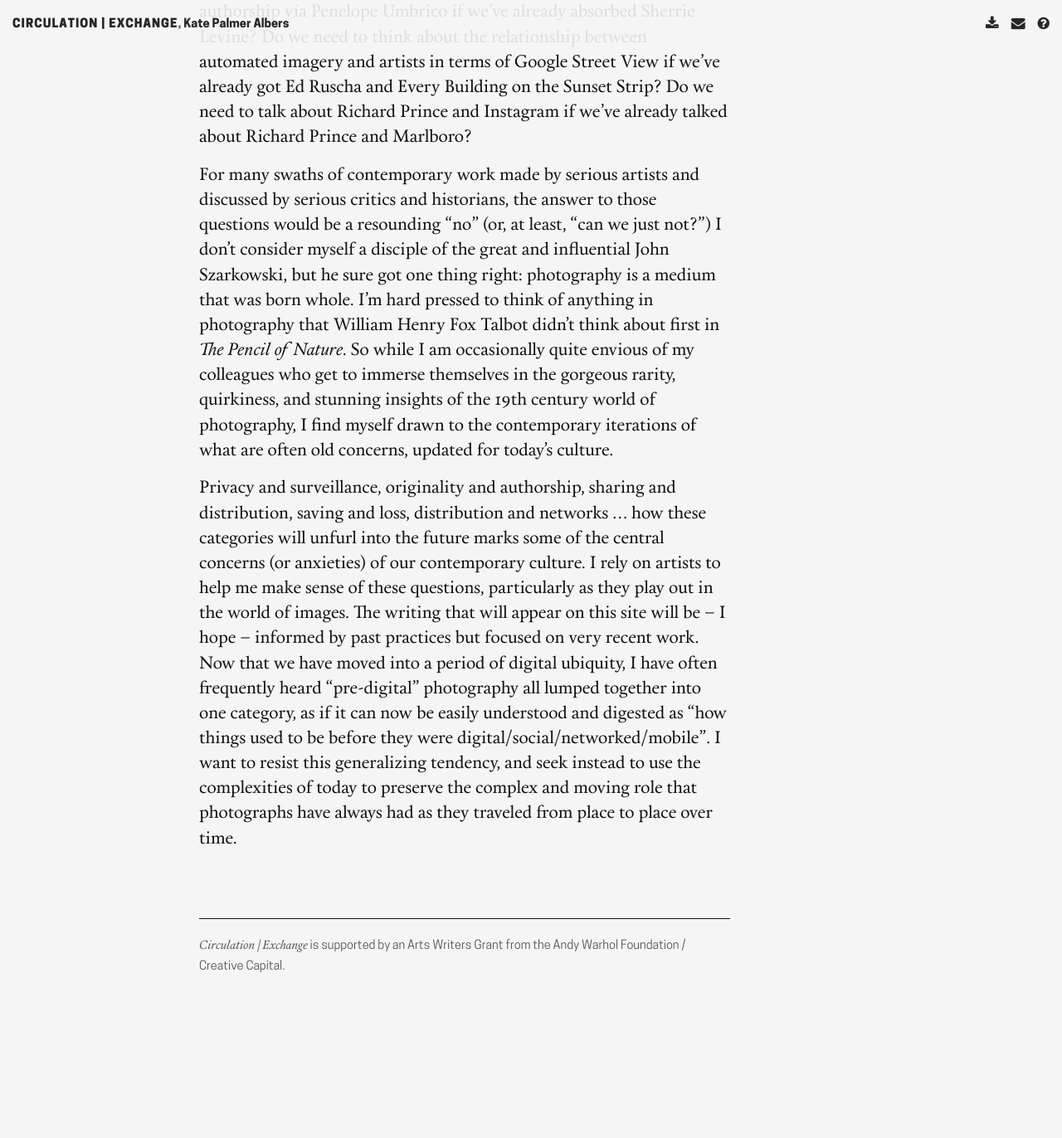
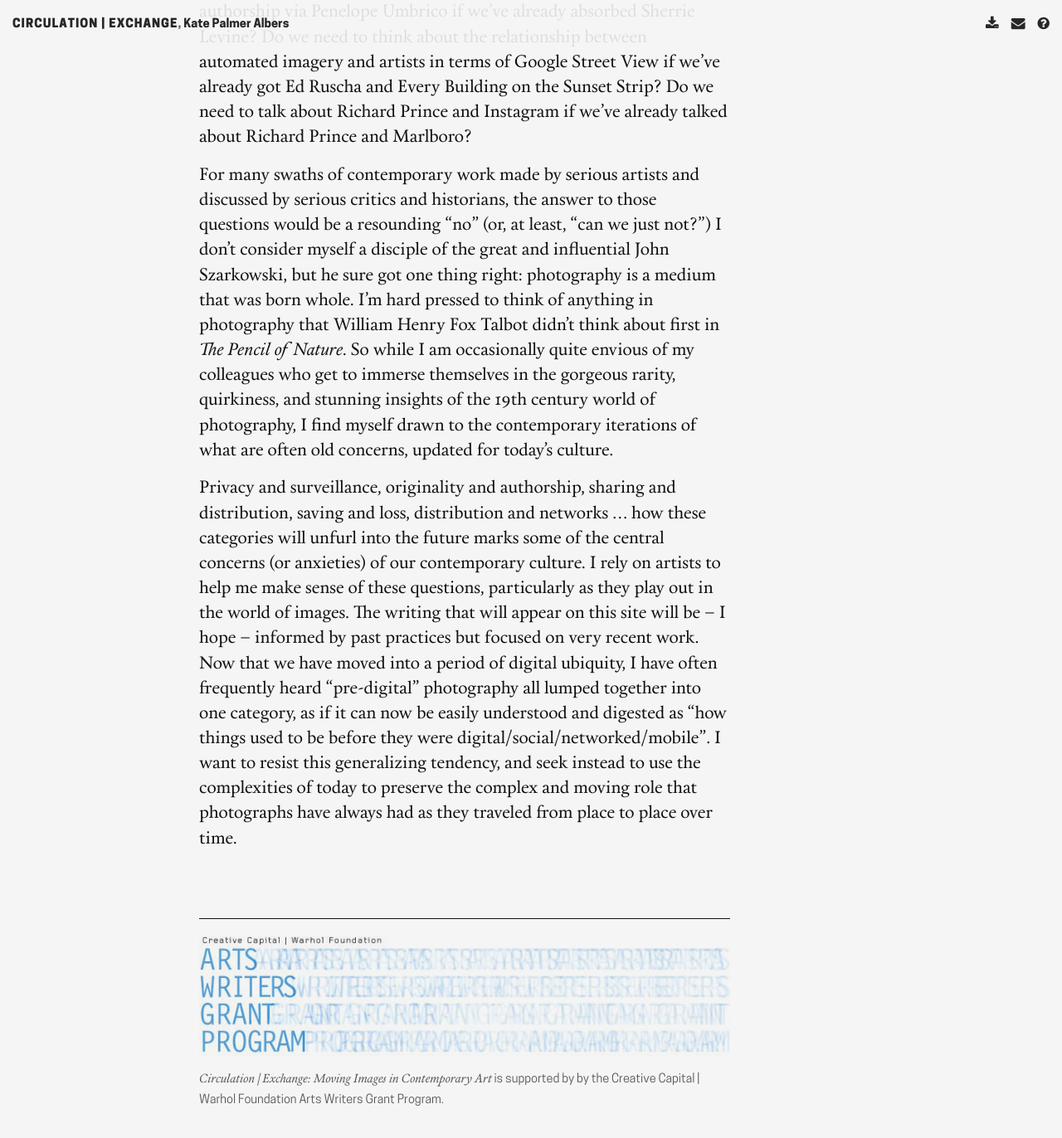
Before and after one commit to katepalbers/circ-exchg, a Jekyll site: the page built from about.md, in a window 1280 px wide and 1400 px high, scrolled down 1252 px. Shown: the top 1372 px of the window at 83% size. Built offline with Jekyll 4.4.1, drawn with Linux system fonts in a browser that asks for light colours; some web fonts are replaced; before the commit the page ends 2491 px from its top, so only the background shows below that.

Commit message:
Add Arts Writers logo and line, delete span url

```diff
--- a/_layouts/post.html
+++ b/_layouts/post.html
@@ -11,7 +11,7 @@ layout: default
 	{{ content }}
 
 	<footer>
-		<p>Kate Palmer Albers, "{{ page.title }}," in <em>Circulation|Exchange: Moving Images in Contemporary Art</em> ({{ page.date | date: "%B %-d, %Y" }}). <span class="url">http://www.circulationexchange.org{{ page.url }}</span>.</p>
+		<p>Kate Palmer Albers, "{{ page.title }}," in <em>Circulation|Exchange: Moving Images in Contemporary Art</em> ({{ page.date | date: "%B %-d, %Y" }}). http://www.circulationexchange.org{{ page.url }}.</p>
 		<p>Any updates or corrections to this article made after {{ page.date | date: "%B %-d, %Y" }}, are tracked in full in the GitHub repository for this project: <i class="fa fa-github"></i> <a href="https://github.com/geealbers/circ-exchg/commits/gh-pages/_posts/2013-10-01-abundant-images.md">https://github.com/geealbers/circ-exchg/commits/gh-pages/_posts/2013-10-01-abundant-images.md</a>
 	</footer>
 
--- a/about.md
+++ b/about.md
@@ -15,5 +15,6 @@ For many swaths of contemporary work made by serious artists and discussed by se
 Privacy and surveillance, originality and authorship, sharing and distribution, saving and loss, distribution and networks … how these categories will unfurl into the future marks some of the central concerns (or anxieties) of our contemporary culture. I rely on artists to help me make sense of these questions, particularly as they play out in the world of images. The writing that will appear on this site will be – I hope – informed by past practices but focused on very recent work. Now that we have moved into a period of digital ubiquity, I have often frequently heard “pre-digital” photography all lumped together into one category, as if it can now be easily understood and digested as “how things used to be before they were digital/social/networked/mobile”. I want to resist this generalizing tendency, and seek instead to use the complexities of today to preserve the complex and moving role that photographs have always had as they traveled from place to place over time.
 
 <footer>
-	<em>Circulation&thinsp;|&thinsp;Exchange</em> is supported by an Arts Writers Grant from the Andy Warhol Foundation / Creative Capital.
+	<img src="{{site.baseurl}}/assets/images/system/artswriters_logo_f5f5f5.png" alt="Arts Writers" />
+	<em>Circulation&thinsp;|&thinsp;Exchange: Moving Images in Contemporary Art</em> is supported by by the Creative Capital | Warhol Foundation Arts Writers Grant Program.
 </footer>
--- a/assets/css/k.css
+++ b/assets/css/k.css
@@ -97,6 +97,7 @@ a:hover {
 /*
 Home Page Post List
 */
+
 .post-list {
 	width: 100%;
 	height: 90px;
@@ -389,10 +390,9 @@ article footer p {
 	margin-left: 0px;
 }
 
-.url {
-	word-wrap: break-word;
+article footer img {
+	max-width: 100%;
 }
-
 
 /*
 Site Banner
```
Also changed, not shown: assets/images/system/artswriters_logo_f5f5f5.png (added).
